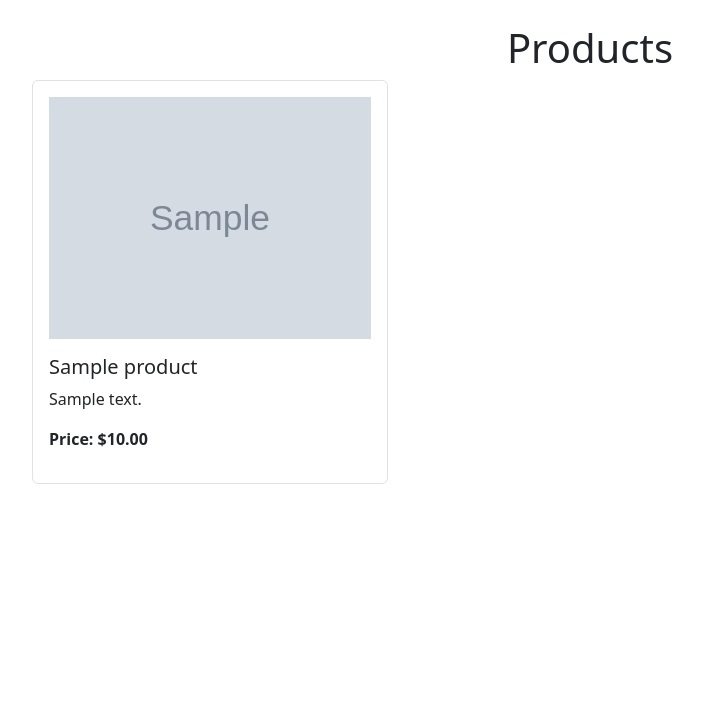
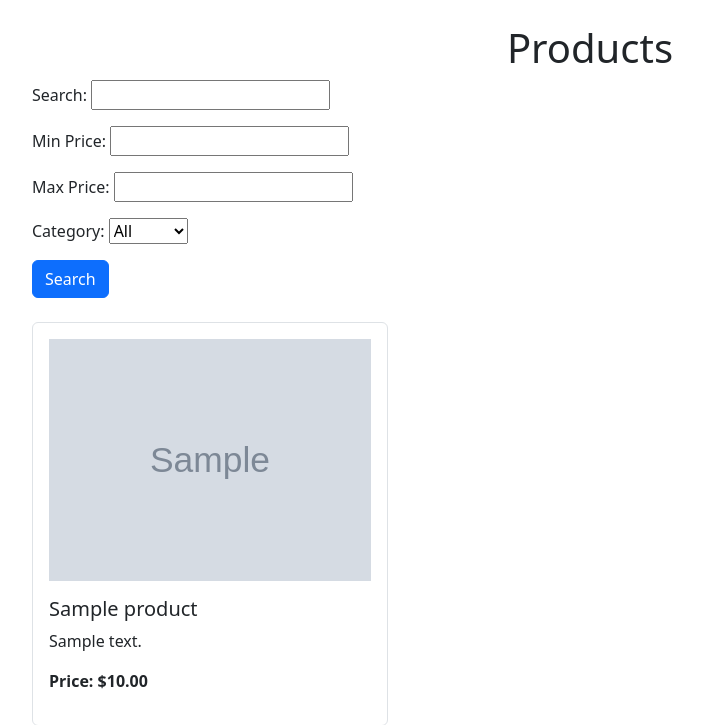
Before and after one commit to Asaraaa/Test-project, a Django app: page /products/ in a window 1280 px wide. Shown: the top 725 px of the page, without its empty margins (50-753 px from the left). Run offline with Django 5.2, Linux system fonts and the light colour scheme; tables that the repository leaves empty hold one stand-in row (values such as "Sample post"); grey boxes marked "Sample" are stand-in pictures.

Commit message:
The steps of making a shopping cart and searching for products

```diff
--- a/accounts/templates/registration/product_list.html
+++ b/accounts/templates/registration/product_list.html
@@ -14,6 +14,14 @@
       <!-- Main container with margin -->
       <h1 class="text-center">Products</h1>
       <!-- Centered main heading -->
+
+      <!-- Search Form Start -->
+      <form method="get" class="mb-4">
+        {{ form.as_p }}
+        <button type="submit" class="btn btn-primary">Search</button>
+      </form>
+      <!-- Search Form End -->
+
       <div class="row">
         <!-- Start a row for product cards -->
         {% for product in products %}
--- /dev/null
+++ b/products/forms.py
@@ -0,0 +1,12 @@
+from django import forms
+
+class ProductSearchForm(forms.Form):
+    query = forms.CharField(label='Search', max_length=255, required=False)
+    min_price = forms.DecimalField(label='Min Price', required=False)
+    max_price = forms.DecimalField(label='Max Price', required=False)
+    category = forms.ChoiceField(label='Category', choices=[
+        ('', 'All'),
+        ('book', 'Book'),
+        ('clothes', 'Clothes'),
+        ('art', 'Art'),
+    ], required=False)
--- a/products/models.py
+++ b/products/models.py
@@ -1,4 +1,5 @@
 from django.db import models
+from django.contrib.auth.models import User
 
 class Product(models.Model):
     name = models.CharField(max_length=100)
@@ -7,5 +8,22 @@ class Product(models.Model):
     image = models.ImageField(upload_to='product_images/', blank=True, null=True)
     category = models.CharField(max_length=100)  # Field for product category
 
-    def str(self):
+    def __str__(self):
         return self.name
+
+
+class CartItem(models.Model):
+    cart = models.ForeignKey('Cart', on_delete=models.CASCADE)  # Link CartItem to Cart
+    product = models.ForeignKey(Product, on_delete=models.CASCADE)  # Product added to the cart
+    quantity = models.PositiveIntegerField(default=1)  # Quantity of the product
+    added_at = models.DateTimeField(auto_now_add=True)  # Timestamp when item is added to the cart
+
+    def total_price(self):  # Calculate total price based on quantity
+        return self.quantity * self.product.price
+
+
+class Cart(models.Model):
+    user = models.OneToOneField(User, on_delete=models.CASCADE)  # Link Cart to a user
+
+    def get_total_cost(self):  # Calculate total cost of all items in the cart
+        return sum(item.total_price() for item in self.cartitem_set.all())  # Access CartItems related to this Cart
--- a/products/urls.py
+++ b/products/urls.py
@@ -1,7 +1,12 @@
 from django.urls import path
 from .views import product_list, product_detail  # Importing views for products
+from . import views
 
 urlpatterns = [
     path('', product_list, name='product_list'),  # URL for listing products
     path('<int:id>/', product_detail, name='product_detail'),  # URL for product detail by ID
+    path('cart/', views.cart_detail, name='cart_detail'),  # URL for viewing cart details
+    path('cart/add/<int:product_id>/', views.add_to_cart, name='add_to_cart'),  # URL for adding a product to the cart
+    path('cart/update/<int:item_id>/', views.update_quantity, name='update_quantity'),  # URL for updating the quantity of an item
+    path('cart/remove/<int:item_id>/', views.remove_from_cart, name='remove_from_cart'),  # URL for removing an item from the cart
 ]
--- a/products/views.py
+++ b/products/views.py
@@ -1,11 +1,68 @@
 from django.http import HttpResponse
-from django.shortcuts import render
-from .models import Product
+from django.shortcuts import render, get_object_or_404, redirect
+from django.contrib.auth.decorators import login_required
+from .forms import ProductSearchForm
+from .models import Product, Cart, CartItem
 
 def product_detail(request, product_id):
     return HttpResponse(f"This is the detail page for product ID {product_id}.")
 
+def product_list(request):
+    form = ProductSearchForm(request.GET or None)
+    products = Product.objects.all()  # Fetching all products from the database
 
-def product_list(request):
-    products = Product.objects.all()  # Fetching all products from the database
-    return render(request, 'registration/product_list.html', {'products': products})
+    if form.is_valid():
+        query = form.cleaned_data.get('query')
+        min_price = form.cleaned_data.get('min_price')
+        max_price = form.cleaned_data.get('max_price')
+        category = form.cleaned_data.get('category')
+
+        if query:
+            products = products.filter(name__icontains=query)
+
+        if min_price:
+            products = products.filter(price__gte=min_price)
+
+        if max_price:
+            products = products.filter(price__lte=max_price)
+
+        if category:
+            products = products.filter(category=category)
+
+    context = {
+        'form': form,
+        'products': products
+    }
+    return render(request, 'registration/product_list.html', context)
+
+
+@login_required
+def add_to_cart(request, product_id):
+    product = get_object_or_404(Product, id=product_id)  # Get the product by ID, or show a 404 error
+    cart, created = Cart.objects.get_or_create(user=request.user)  # Get the user's cart or create it if it doesn't exist
+    cart_item, created = CartItem.objects.get_or_create(cart=cart, product=product)  # Get or create the cart item for the product
+
+    if not created:
+        cart_item.quantity += 1  # Increase the quantity of the cart item by 1
+        cart_item.save()
+
+    return redirect('registration/cart_detail.html')
+
+@login_required
+def cart_detail(request):
+    cart, created = Cart.objects.get_or_create(user=request.user)
+    cart_items = cart.cartitem_set.all()  # Get all items in the cart
+    return render(request, 'registration/cart_detail.html', {'cart': cart, 'cart_items': cart_items})
+
+@login_required
+def update_quantity(request, item_id):
+    item = get_object_or_404(CartItem, id=item_id)
+    item.quantity = int(request.POST.get('quantity'))
+    item.save()
+    return redirect('registration/cart_detail.html')
+
+@login_required
+def remove_from_cart(request, item_id):
+    item = get_object_or_404(CartItem, id=item_id)
+    item.delete()
+    return redirect('registration/cart_detail.html')
--- a/shop/settings.py
+++ b/shop/settings.py
@@ -11,6 +11,7 @@ https://docs.djangoproject.com/en/5.1/ref/settings/
 """
 
 from pathlib import Path
+import os
 
 # Build paths inside the project like this: BASE_DIR / 'subdir'.
 BASE_DIR = Path(__file__).resolve().parent.parent
@@ -126,3 +127,6 @@ STATIC_URL = 'static/'
 # https://docs.djangoproject.com/en/5.1/ref/settings/#default-auto-field
 
 DEFAULT_AUTO_FIELD = 'django.db.models.BigAutoField'
+
+MEDIA_URL = '/product_images/'
+MEDIA_ROOT = os.path.join(BASE_DIR, 'product_images/')
--- a/shop/urls.py
+++ b/shop/urls.py
@@ -1,10 +1,12 @@
 from django.contrib import admin
 from django.urls import path, include
 from accounts.views import home_view  # Importing home_view from accounts views
-
+from django.conf import settings
+from django.conf.urls.static import static
 urlpatterns = [
     path('', home_view, name='home'),  # Home view URL
     path('admin/', admin.site.urls),  # admin panel
     path('accounts/', include('accounts.urls')),  # Including URLs from the accounts app
     path('products/', include('products.urls')),  # Including URLs from the products app
 ]
+urlpatterns += static(settings.MEDIA_URL, document_root=settings.MEDIA_ROOT)
```
Also changed, not shown: accounts/templates/registration/cart_detail.html (added, +47 -0 lines), products/migrations/0002_cart_cartitem.py (added).
